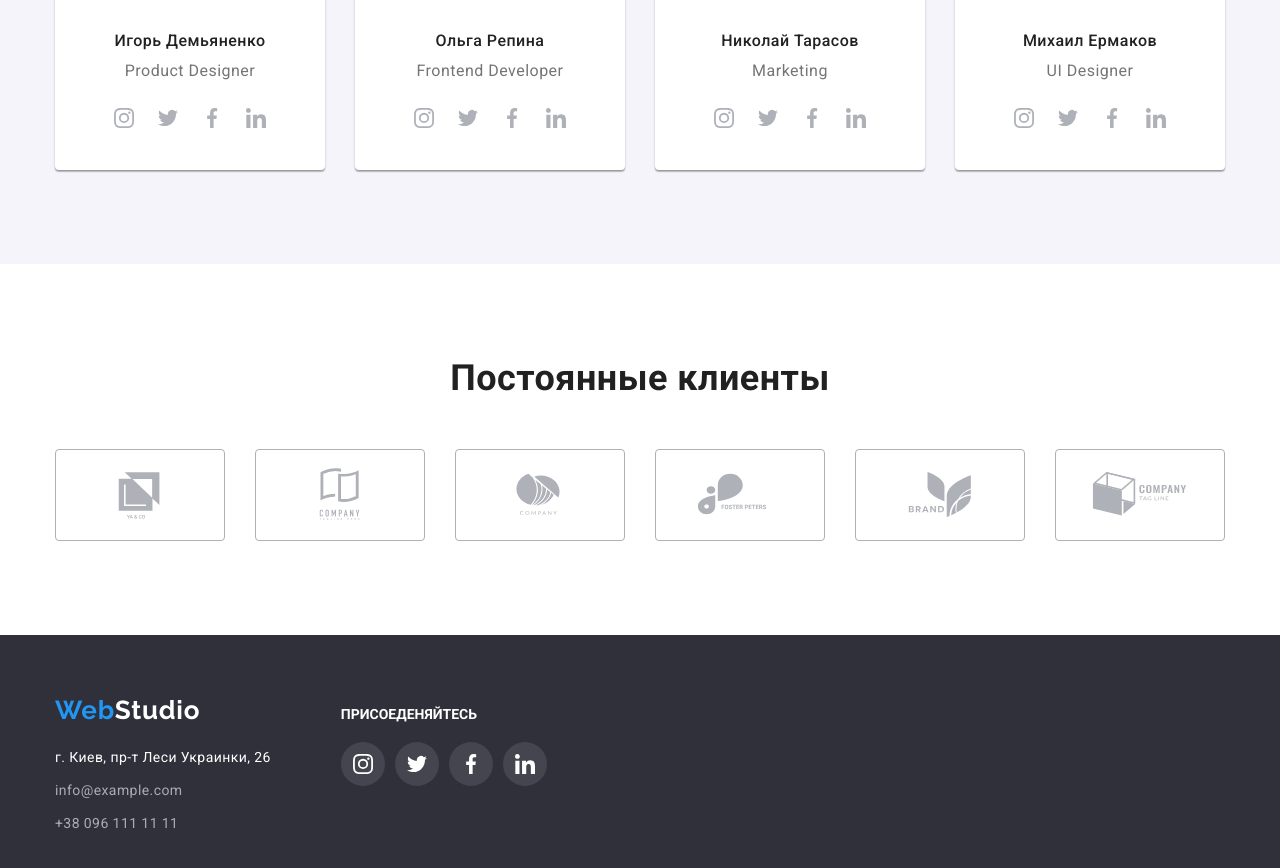
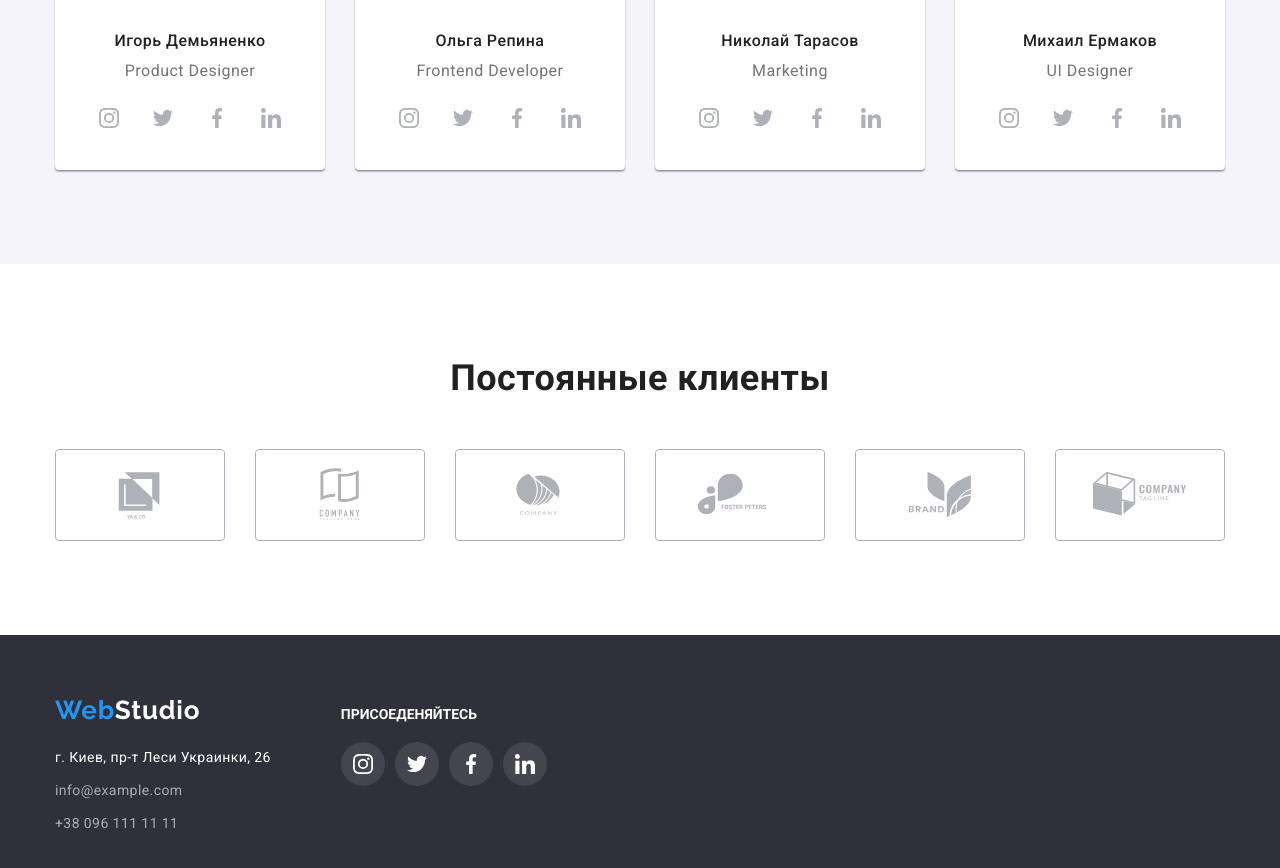
Before and after one commit to Andreii-Denysenko/goit-markup-hw-04, a plain HTML site: page index.html in a window 1280 px wide. Shown: the part 2052-2920 px from the top of the page. Drawn offline with nearby package versions, Linux system fonts and the light colour scheme.

Commit message:
Отступи соц.сеть.

```diff
--- a/css/styles.css
+++ b/css/styles.css
@@ -367,6 +367,9 @@ ul {
   display: flex;
   fill: var(--color-secondary-icon);
 }
+.list-network .item-icon:not(:last-child) {
+  margin-right: 10px;
+}
 
 .item-icon {
   display: flex;
```
